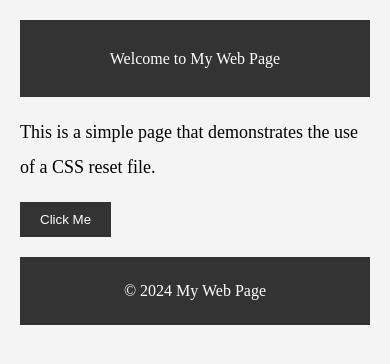
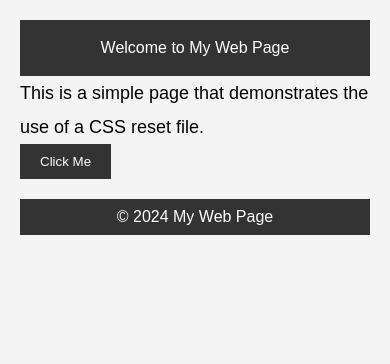
Before and after one commit to JignabahenKalani/MyWork, a plain HTML site: page week-3/W3-S1-Responsive/1_ResetStylesheet/exercise/index.htm in a window 390 px wide. Drawn offline with Linux system fonts and the light colour scheme.

Commit message:
week-3 responsive exe done

```diff
--- a/week-3/W3-S1-Responsive/1_ResetStylesheet/exercise/assets/css/reset.css
+++ b/week-3/W3-S1-Responsive/1_ResetStylesheet/exercise/assets/css/reset.css
@@ -1,4 +1,10 @@
 /* CSS reset file */
+* {
+    margin: 0;
+    padding: 0;
+    box-sizing: border-box;
+}
+
 html,
 body,
 div,
@@ -80,8 +86,8 @@ time,
 mark,
 audio,
 video {
-    /* margin: 0; */
-    padding: 0.2;
+    margin: 0;
+    padding: 0;
     border: 0;
     font-size: 100%;
     font: inherit;
--- a/week-3/W3-S1-Responsive/1_ResetStylesheet/exercise/index.htm
+++ b/week-3/W3-S1-Responsive/1_ResetStylesheet/exercise/index.htm
@@ -5,6 +5,7 @@
     <meta charset="UTF-8">
     <meta name="viewport" content="width=device-width, initial-scale=1.0">
     <title>CSS Reset Example</title>
+     <link rel="stylesheet" href="./assets/css/reset.css">
     <link rel="stylesheet" href="./assets/css/style.css">
 </head>
 
@@ -20,7 +21,7 @@
     <footer>
         <p>© 2024 My Web Page</p>
     </footer>
-    <link rel="stylesheet" href="./assets/css/reset.css">
+
 </body>
 
 </html>
```
